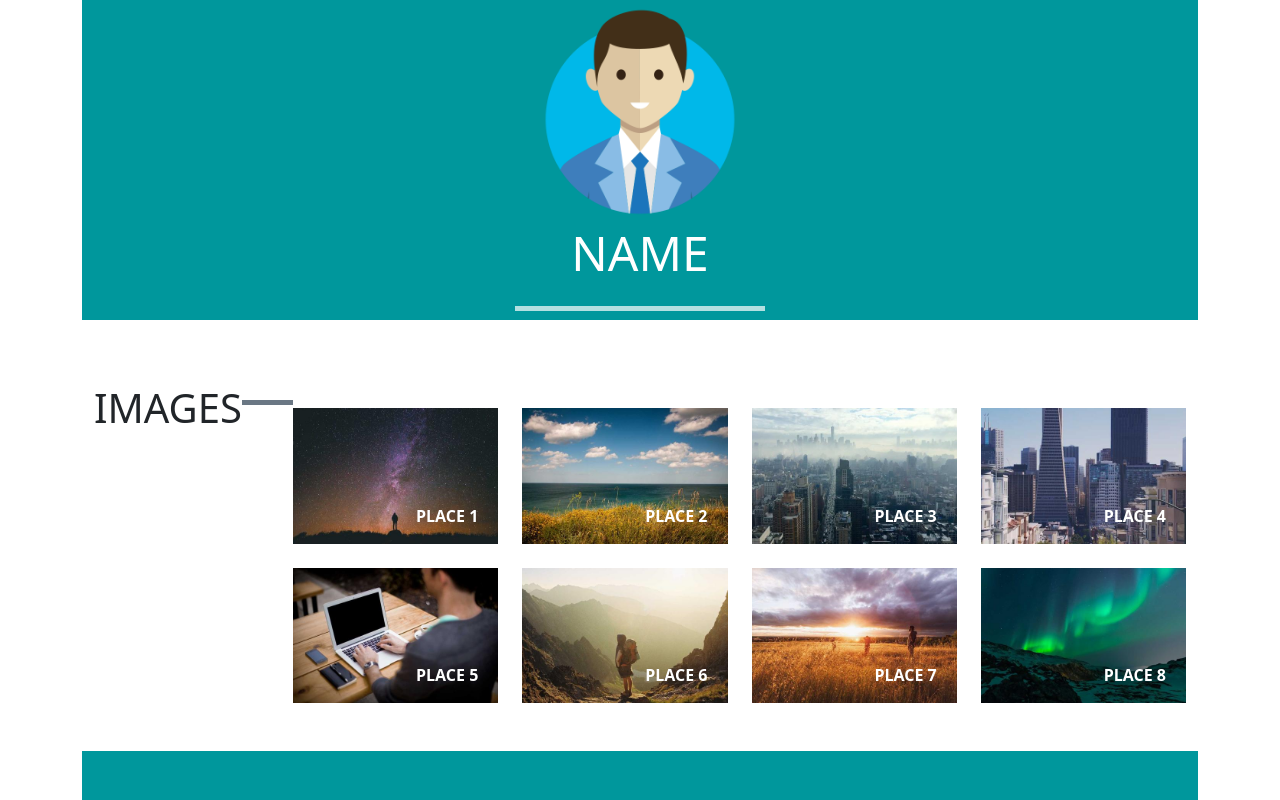
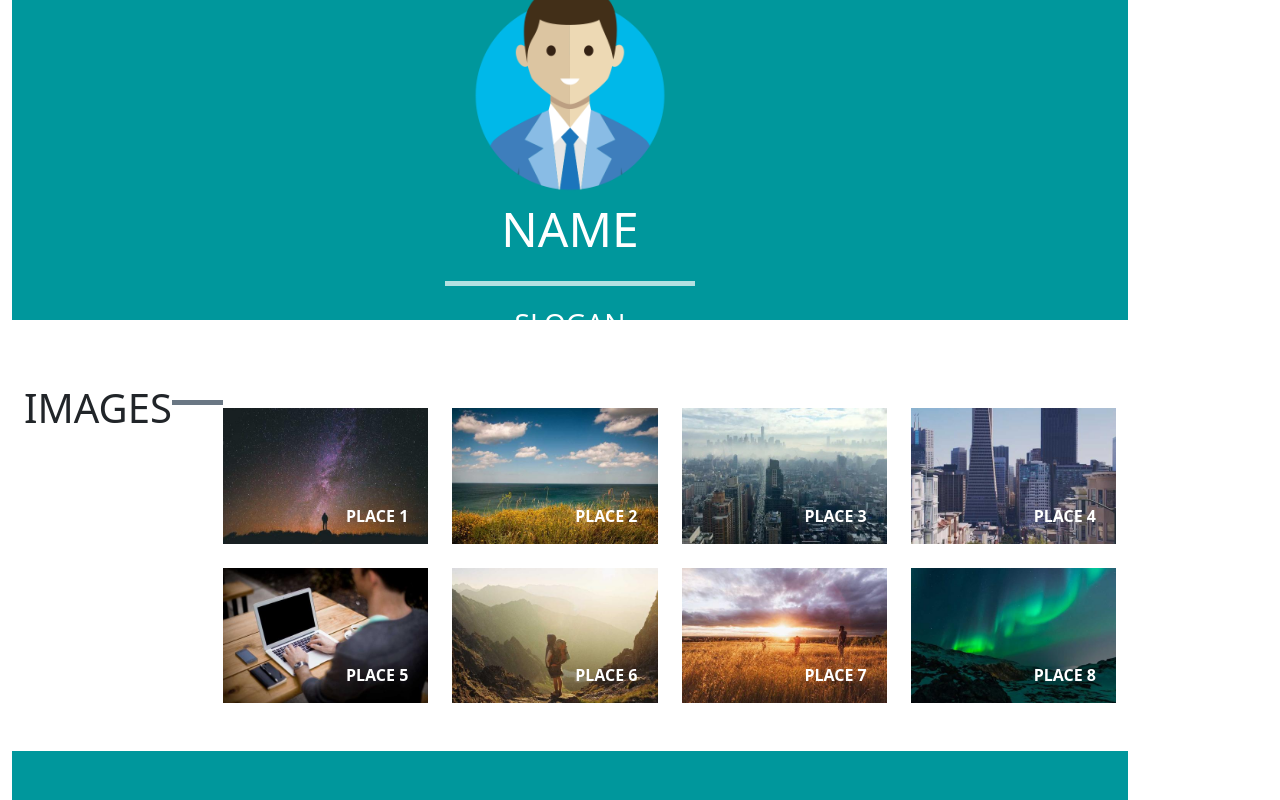
Before and after one commit to wang-C109156201/react-wk1, a React app: page / in a window 1280 px wide. Shown: the top 800 px of the page. Built offline with nearby package versions, Linux system fonts and the light colour scheme; the HTML template or start-up script is replaced by a standard one.

Commit message:
modify css

```diff
--- a/src/index.css
+++ b/src/index.css
@@ -4,7 +4,7 @@
   width: 100%;
   display: flex;
   align-self: center;
-  margin: auto;
+  margin: 0;
 }
 
 .main-layout{
```
